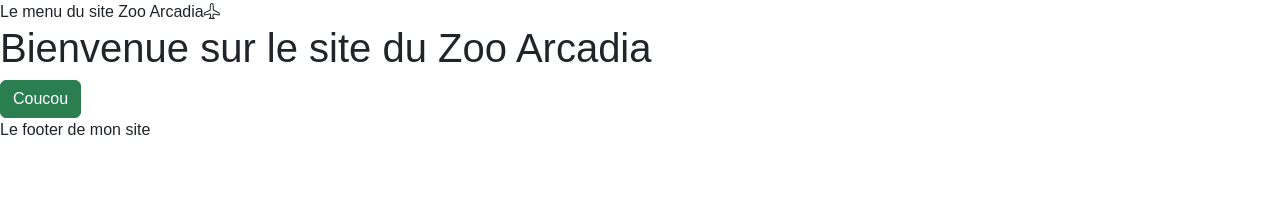
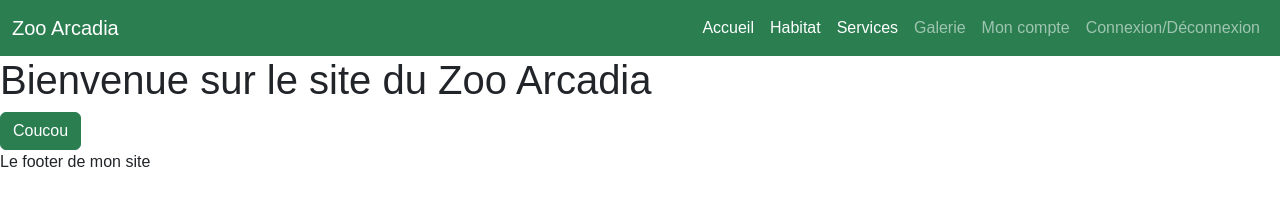
Before and after one commit to exacodeweb/ZooArcadiaFront, a website with bundled scripts: page index.html in a window 1280 px wide. Built offline with nearby package versions, Linux system fonts and the light colour scheme; files whose address does not match are found by name; a web font is replaced by a local one.

Commit message:
feat(header): ajout de la navbar

```diff
--- a/index.html
+++ b/index.html
@@ -14,7 +14,42 @@
   <title>Accueil - Zoo Arcadia</title>
 </head>
 <body>
-  <header>Le menu du site Zoo Arcadia<i class="bi bi-airplane"></i></header>
+  <header>
+    <!--Le menu du site Zoo Arcadia<i class="bi bi-airplane"></i>
+  <nav class="navbar navbar-expand-lg bg-body-tertiary" data-bs-theme="primary">-->
+  <nav class="navbar navbar-expand-lg navbar-dark bg-success" data-bs-theme="success">
+  <div class="container-fluid">
+    <a class="navbar-brand" href="/">Zoo Arcadia</a>
+    <button class="navbar-toggler" type="button" data-bs-toggle="collapse" data-bs-target="#navbarSupportedContent" aria-controls="navbarSupportedContent" aria-expanded="false" aria-label="Toggle navigation">
+      <span class="navbar-toggler-icon"></span>
+    </button>
+    <div class="collapse navbar-collapse" id="navbarSupportedContent">
+      <ul class="navbar-nav ms-auto mb-2 mb-lg-0">
+        <li class="nav-item">
+          <a class="nav-link active" href="/">Accueil</a>
+        </li>
+        <li class="nav-item">
+          <a class="nav-link active" href="/">Habitat</a>
+        </li>
+        <li class="nav-item">
+          <a class="nav-link active" href="/">Services</a>
+        </li>
+        <li class="nav-item">
+          <a class="nav-link" href="#">Galerie</a>
+        </li>
+        <li class="nav-item">
+          <a class="nav-link" href="#">Mon compte</a>
+        </li>
+        <li class="nav-item">
+          <a class="nav-link" href="#">Connexion/Déconnexion</a>
+        </li>
+      </ul>
+
+    </div>
+  </div>
+</nav>
+
+  </header>
   <main id="main-page">
     <!-- Le contenu de ma page sera injecter ici -->
   </main>
--- a/pages/home.html
+++ b/pages/home.html
@@ -1,4 +1,4 @@
 <h1>Bienvenue sur le site du Zoo Arcadia</h1>
 
 
-<button class="btn btn-primary">Coucou</button>
+<button class="btn btn-success">Coucou</button>
--- a/scss/_custom.scss
+++ b/scss/_custom.scss
@@ -4,7 +4,7 @@
 // Include any default variable overrides here (though functions won’t be available)
 
 // Couleurs Zoo Arcadia
-$primary:   #2a7e50;  // vert nature → couleur principale
+$success:   #2a7e50;  // vert nature → couleur principale
 $secondary: #da811b;  // orange accent → couleur secondaire
 $warning:   #f2a007;  // jaune doré → alerte / mise en valeur
 $dark:      #212529;  // gris anthracite → texte / éléments sombres
```
Also changed, not shown: scss/main.css, 1 other file.
